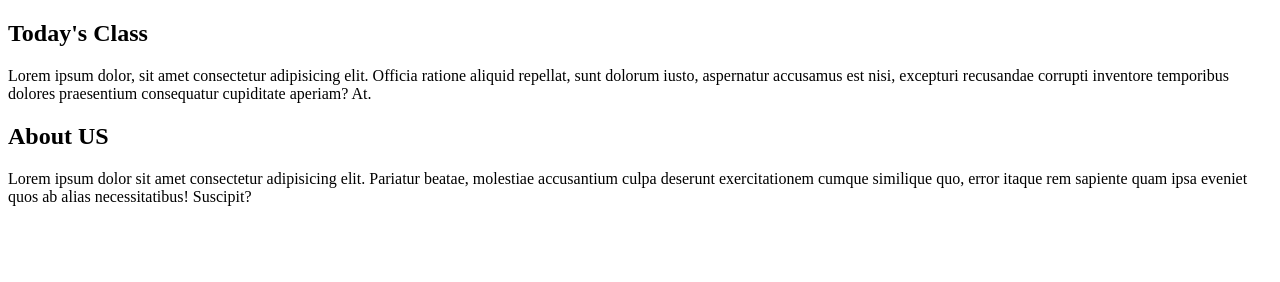
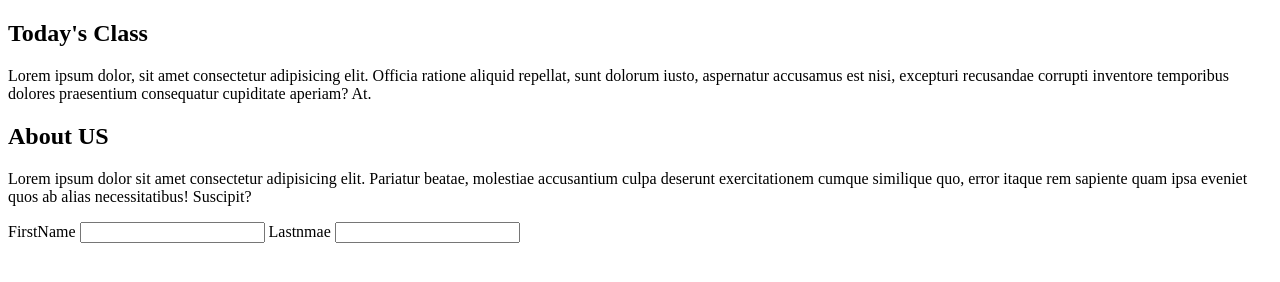
Before and after one commit to ainas247/collabo, a plain HTML site: page index.html in a window 1280 px wide. Drawn offline with Linux system fonts and the light colour scheme.

Commit message:
created a new log form

```diff
--- a/index.html
+++ b/index.html
@@ -21,6 +21,14 @@
             <p>Lorem ipsum dolor sit amet consectetur adipisicing elit. Pariatur beatae, molestiae accusantium culpa deserunt exercitationem cumque similique quo, error itaque rem sapiente quam ipsa eveniet quos ab alias necessitatibus! Suscipit?</p>
         </div>
     </section>
+    <section>
+        <div class="form">
+            <label for="">FirstName</label>
+            <input type="text">
+            <label for="">Lastnmae</label>
+            <input type="text">
 
+        </div>
+    </section>
 </body>
 </html>
```
